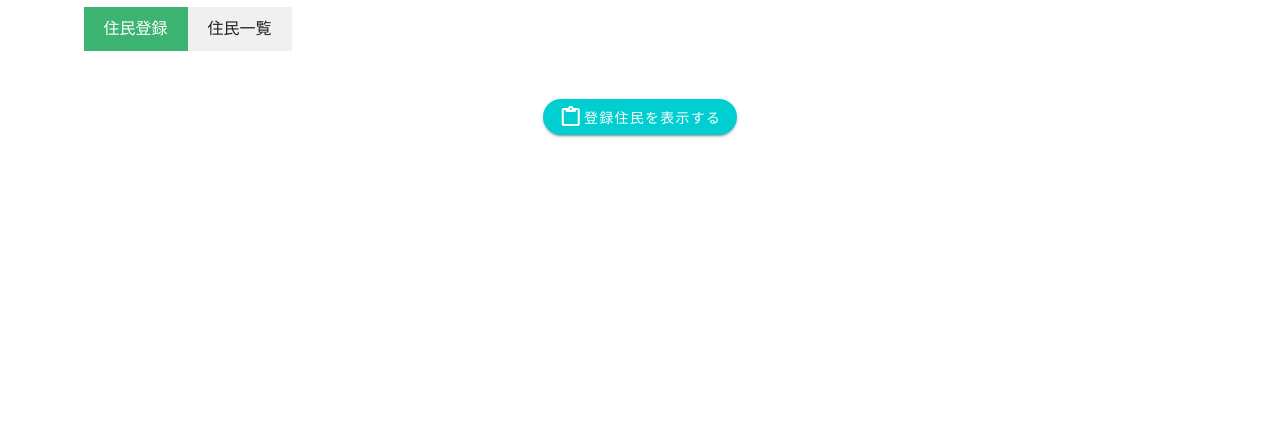
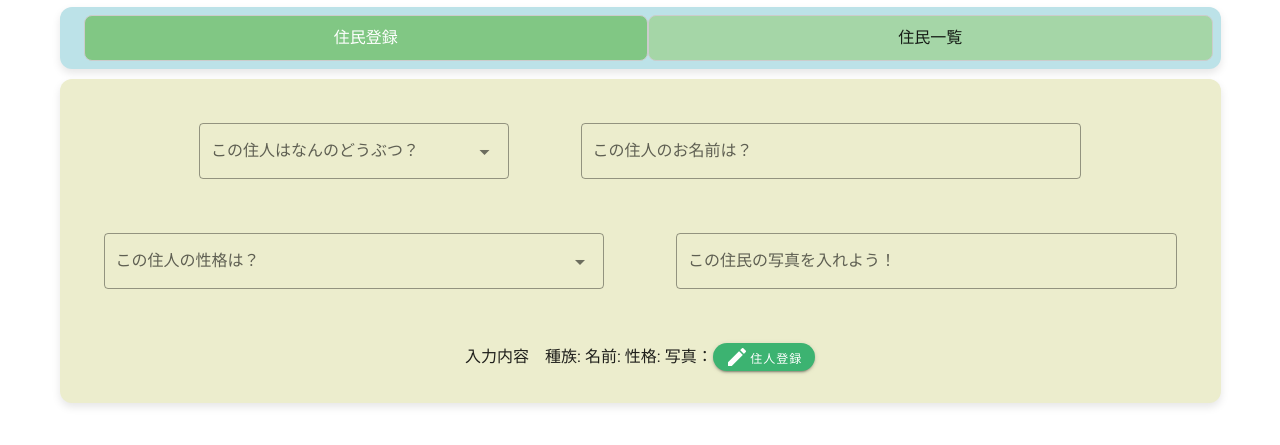
Before and after one commit to maikokishi/fncAPIApp, a plain HTML site: page index.html in a window 1280 px wide. Shown: the part 79-524 px from the top of the page. Drawn offline with nearby package versions, Linux system fonts and the light colour scheme.

Commit message:
資源のデプロイ

```diff
--- a/index.html
+++ b/index.html
@@ -6,34 +6,55 @@
     <link rel='stylesheet' href='https://cdn.jsdelivr.net/npm/vuetify@2.x/dist/vuetify.min.css'>
     <link rel='stylesheet' href='https://unpkg.com/@mdi/font@6.x/css/materialdesignicons.min.css'>
     <link rel='stylesheet' href='https://fonts.googleapis.com/css?family=Roboto:100,300,400,500,700,900'>
+
+</head>
 <style>
+    body {
+        font-family: "Comic Sans MS", "Chalkboard SE", sans-serif; /* 親しみやすいフォント */
+        color: #9CD5E4 !important;
+    }
+
     .tab-group {
         display: flex;
-            list-style-type: none;
-            padding: 0;
-            margin: 0;
+        justify-content: center;
+        background-color: #bce2e8; /* 自然をイメージしたソフトグリーン */
+        border-radius: 12px; /* 角を丸く */
+        padding: 8px;
+        margin: 10px auto;
+        box-shadow: 0 4px 8px rgba(0, 0, 0, 0.1); /* 柔らかい影で奥行きを演出 */
     }
 
     .tab {
-            padding: 10px 20px;
+        flex-grow: 1;
+        padding: 10px;
+        list-style: none;
+        border: solid 1px #ccc;
+        text-align: center;
         cursor: pointer;
-            background: #f0f0f0;
+        background-color: #a5d6a7; /* 明るい緑色 */
+        border-radius: 8px;
+        transition: all 0.2s ease-out;
     }
 
     .tab.is-active {
-                background: #3cb371;
-                color: white;
+            background-color: #81c784; /* 強調された緑色 */
+            color: #fff;
      }
 
     .panel {
         display: none;
+        background-color: #ECEDCD; /* 白のパネル背景 */
+        border-radius: 12px;
+        padding: 20px;
+        box-shadow: 0 4px 8px rgba(0, 0, 0, 0.1); /* 柔らかい影 */
+        margin-top: 10px;
     }
 
         .panel.is-show {
             display: block;
         }
 </style>
-</head>
+
 <body>
     <!-- Vueで指定された"app"要素、この中でのみVueが有効 -->
     <div id="app">
@@ -57,14 +78,13 @@
                                        align="center"
                                        justify="center">
                                     <v-col cols="4">
-                                        <v-select
-                                                  class="ml-6 mr-6"
+                                        <v-select class="ml-6 mr-6"
                                                   v-model:value="Species"
-                                                      :items="['アヒル', 'アリクイ', 'イヌ', 'ウサギ', 'ウマ', 'オウシ', 'オオカミ', 'カエル', 'カバ', 'カンガルー', 'クマ', 'コアラ','コグマ', 'ゴリラ']" <!-- プルダウンの選択肢 -->
+                                                  :items="['アヒル', 'アリクイ', 'イヌ', 'ウサギ', 'ウマ', 'オウシ', 'オオカミ', 'カエル', 'カバ', 'カンガルー', 'クマ', 'コアラ','コグマ', 'ゴリラ','サイ', 'サル','シカ', 'ゾウ', 'タコ', 'ダチョウ', 'トラ', 'トリ', 'ニワトリ', 'ネコ', 'ネズミ', 'ハムスター', 'ヒツジ', 'ブタ', 'ペンギン', 'メウシ', 'ヤギ', 'ライオン', 'リス', 'ワシ', 'ワニ' ]"
                                                   label="この住人はなんのどうぶつ？"
                                                   placeholder="種族を入力…"
-                                                      outlined
-                                         >
+                                                  outlined>
+
                                         </v-select>
                                     </v-col>
                                     <v-col cols="6">
@@ -123,7 +143,7 @@
                                            color="#00CED1">
                                         <v-icon start>
                                             mdi-clipboard-outline
-                                        </v-icon>登録住民を表示する
+                                        </v-icon>登録住民を表示
                                     </v-btn>
                                 </v-row>
                                 <v-row class="mb-3 mt-3"
--- a/script.js
+++ b/script.js
@@ -7,7 +7,8 @@ const app = new Vue({
             Name: '', //パラメーター「Name」格納変数
             Personality: '',//パラメーター「Personality」格納変数
             Imageurl: '',//パラメーター「Imageurl」格納変数
-    dataList: [], // データ表示用配列
+
+            dataList: [], // データ表示用配列
   },
   methods: {
     // DBにデータを追加する関数
--- a/style.css
+++ b/style.css
@@ -1,53 +1,6 @@
 <style>
 /* グローバルスタイル */
-body {
-  font-family: "Comic Sans MS", "Chalkboard SE", sans-serif; /* 親しみやすいフォント */
-  background-color: #f0f8ff; /* 柔らかい背景色 */
 
-}
-
-/* タブスタイル */
-.tab-group {
-    display: flex;
-    justify-content: center;
-    background-color: #bce2e8; /* 自然をイメージしたソフトグリーン */
-    border-radius: 20px; /* 角を丸く */
-    padding: 12px;
-    margin: 20px auto;
-    box-shadow: 0 4px 8px rgba(0, 0, 0, 0.2); /* 柔らかい影で奥行きを演出 */
-    width: 50%;
-}
-
-.tab {
-    flex-grow: 1;
-    padding: 12px;
-    list-style: none;
-    border: solid 1px #b3e5fc;
-    text-align: center;
-    cursor: pointer;
-    background-color: #a5d6a7; /* 明るい緑色 */
-    border-radius: 12px;
-    margin: 0 10px;
-    transition: all 0.3s ease-out;
-}
-
-.tab.is-active {
-  background-color: #81c784; /* 強調された緑色 */
-  color: #fff;
-}
-
-.panel {
-  display: none;
-  background-color: #ffffff; /* 白のパネル背景 */
-  border-radius: 20px;
-  padding: 20px;
-  box-shadow: 0 4px 8px rgba(0, 0, 0, 0.2); /* 柔らかい影 */
-  margin-top: 20px;
-}
-
-.panel.is-show {
-  display: block;
-}
 
 /* ボタンスタイル */
 .v-btn {
@@ -91,9 +44,4 @@ img {
     object-fit: fill; /* 画像のアスペクト比を維持しつつ表示 */
     margin-top: 10px;
 }
-
-
-
-
-
-</style>
+/style>
```
Lines whose indentation alone changed are shown as unchanged.
